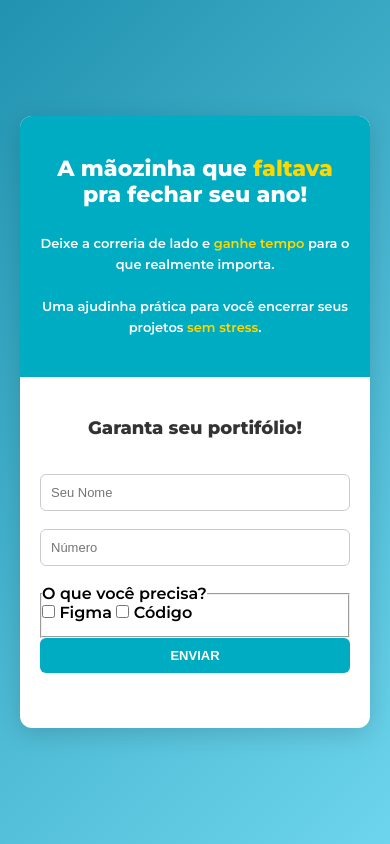
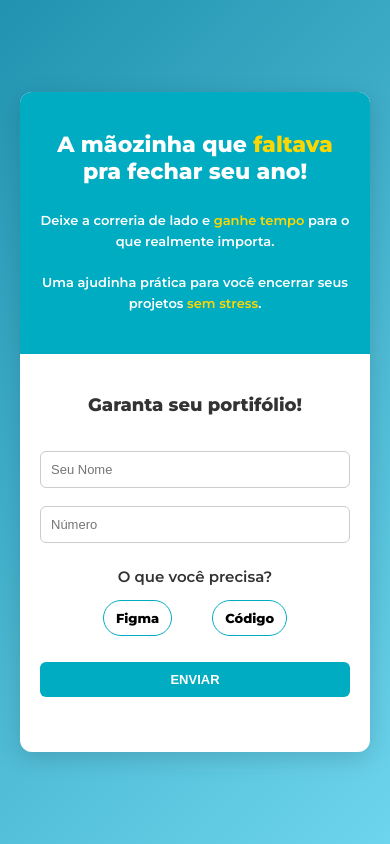
Before and after one commit to iannini25/Formulario-portifolio, a plain HTML site: page index.html in a window 390 px wide. Drawn offline with Linux system fonts and the light colour scheme.

Commit message:
Update style.css

```diff
--- a/style.css
+++ b/style.css
@@ -12,7 +12,7 @@ body {
   justify-content: center;
   align-items: center;
   font-family: 'Montserrat', sans-serif;
-  padding: 20px; /* evita colar na borda em telas menores */
+  padding: 20px;
 }
 
 .container {
@@ -116,6 +116,86 @@ body {
   color: #e74c3c; /* vermelho */
 }
 
+/* Estilo do campo orçamento */
+.label-orcamento {
+  font-size: 14px;
+  font-weight: 600;
+  margin-bottom: 8px;
+  color: #333;
+}
+
+#orcamento {
+  width: 100%;
+  margin-bottom: 10px;
+  cursor: pointer;
+}
+
+#valor-orcamento {
+  display: block;
+  margin-bottom: 18px;
+  font-size: 14px;
+  font-weight: 700;
+  text-align: center;
+  color: #00ACC1;
+}
+
+/* ---------- TOGGLES (Figma/Código) — AJUSTADO ---------- */
+.toggle-group {
+  display: flex;
+  flex-wrap: wrap;
+  justify-content: center;   /* centraliza os botões */
+  align-items: center;
+  gap: 40px;
+  width: 100%;
+  margin: 6px 0 18px;
+  padding: 8px 0;
+
+  /* remove a borda preta do fieldset */
+  border: 0;
+  outline: 0;
+  background: transparent;
+}
+
+.label-servicos {
+  width: 100%;
+  text-align: center;         /* centraliza o título */
+  font-size: 15px;            /* um pouco menor */
+  font-weight: 600;
+  color: #333;
+  margin-bottom: 6px;
+}
+
+.toggle-input {
+  display: none; /* checkbox escondido */
+}
+
+.toggle {
+  padding: 10px 14px;         /* menor */
+  border: 1.5px solid #00ACC1;
+  border-radius: 9999px;
+  font-weight: 700;
+  font-size: 14px;            /* menor */
+  cursor: pointer;
+  transition: 0.2s;
+  user-select: none;
+}
+
+.toggle:hover {
+  background: rgba(0, 172, 193, 0.07);
+}
+
+.toggle-input:checked + .toggle {
+  background: #FFD700;
+  color: #fff;
+  box-shadow: 0 6px 14px rgba(0, 172, 193, 0.25);
+}
+
+/* responsivo: ainda menores em telas menores */
+@media (max-width: 900px) {
+  .toggle { padding: 9px 12px; font-size: 13px; }
+}
+
+
 
 /* ========================= */
 /* RESPONSIVIDADE */
@@ -125,21 +205,21 @@ body {
   .container {
     width: 100%;
     height: auto;
-    flex-direction: column; /* empilha os blocos */
+    flex-direction: column;
   }
 
   .left-panel,
   .right-panel {
-    width: 100%; /* ocupa toda a largura */
+    width: 100%;
     padding: 40px 20px;
   }
 
   .left-panel {
-    order: 1; /* aparece primeiro */
+    order: 1;
   }
 
   .right-panel {
-    order: 2; /* depois vem o formulário */
+    order: 2;
   }
 
   .left-panel h2 {
```
